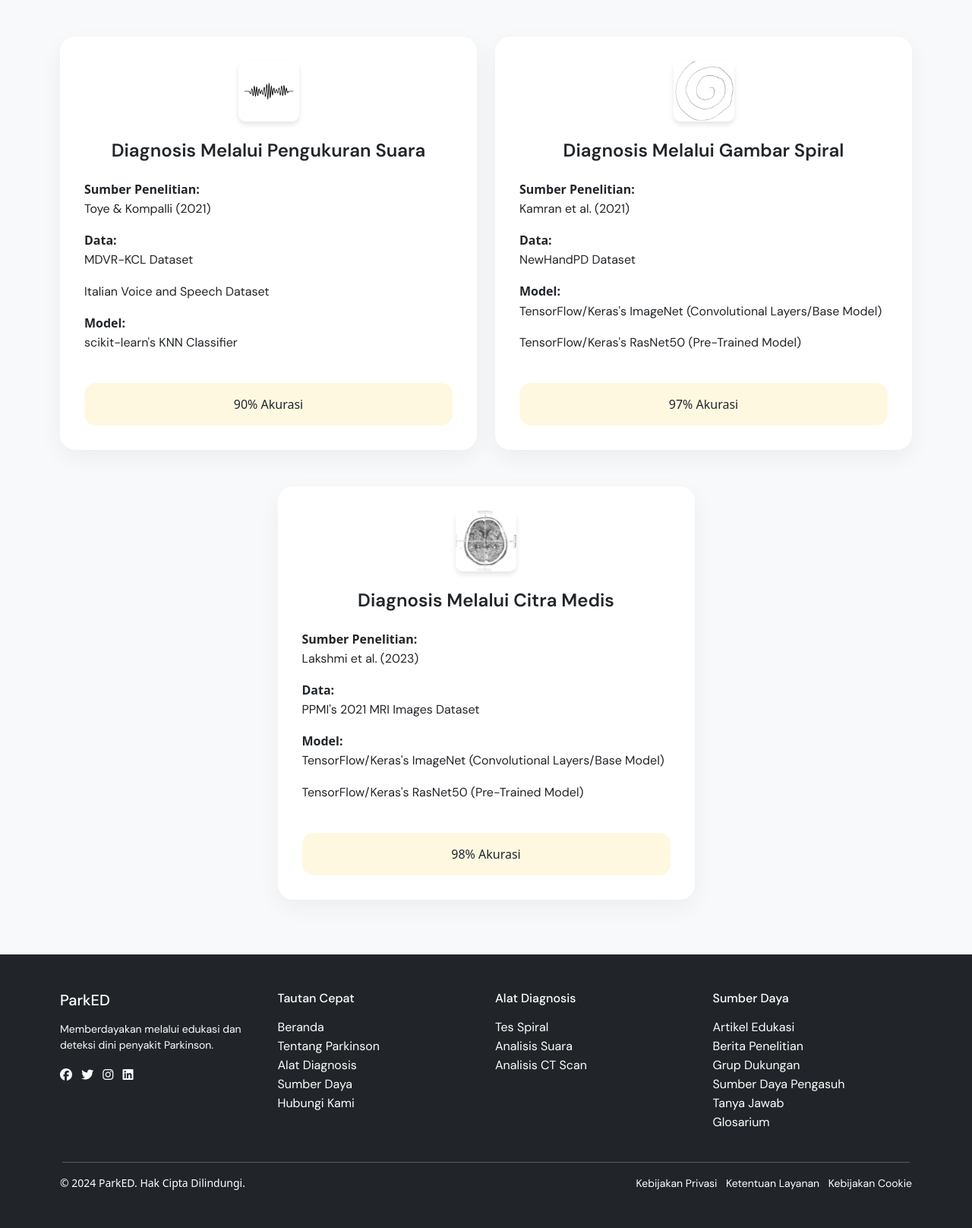
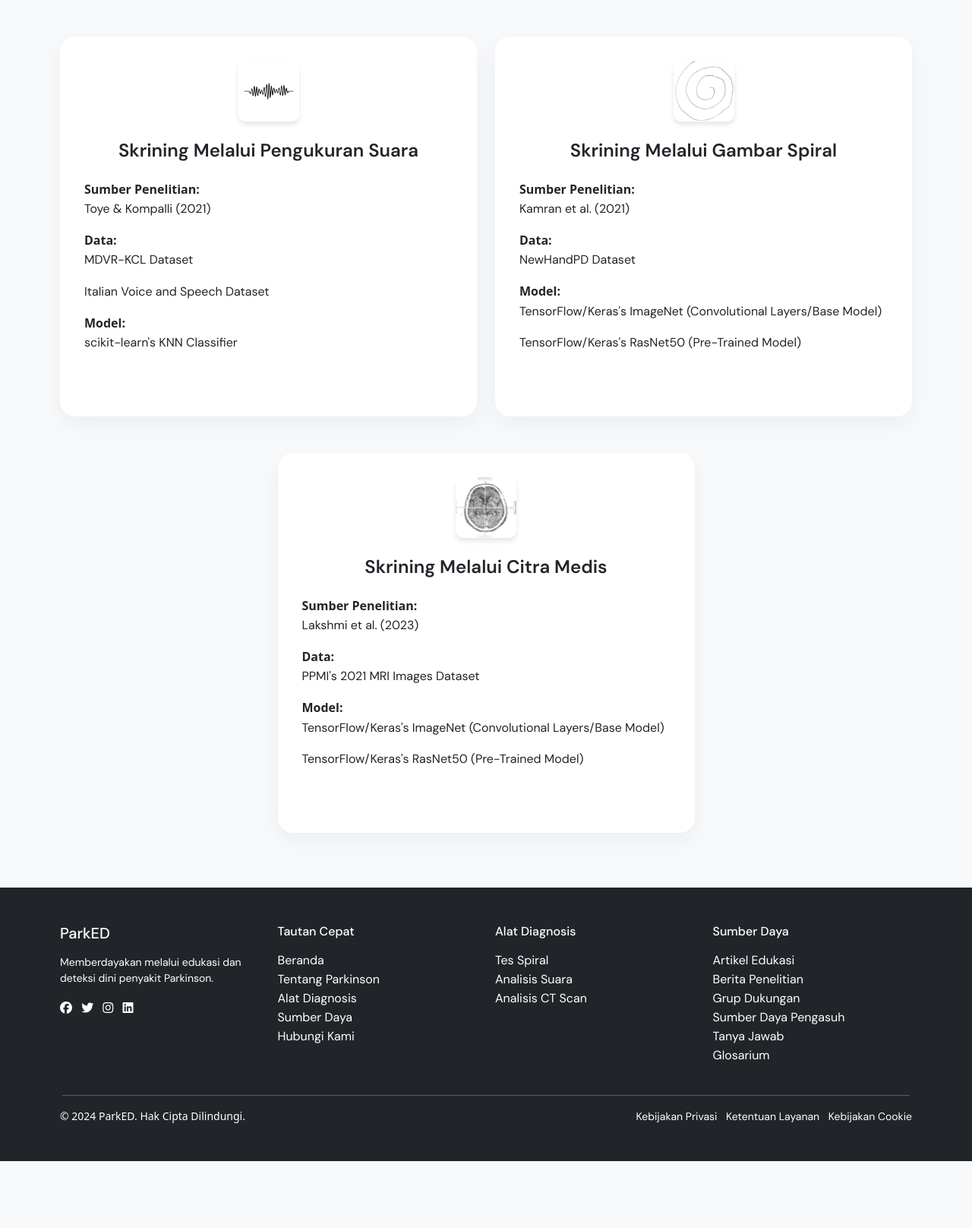
Before and after one commit to andyathsid/parked-web-monorepo, a Laravel app: page /information in a window 1280 px wide. Shown: the part 805-2421 px from the top of the page at 76% size. After the commit the page ends 2333 px from the top, so only its background shows below. Run offline with Laravel 10, Linux system fonts and the light colour scheme; some libraries are stand-ins or nearby versions.

Commit message:
refactor(frontend): update styling

```diff
--- a/web/resources/views/frontend/InfoPatien.blade.php
+++ b/web/resources/views/frontend/InfoPatien.blade.php
@@ -118,7 +118,7 @@
                         <div class="action-button">
                             <a href="/form-diagnosa" class="btn btn-warning btn-lg start-test-btn">
                                 <i class="fas fa-stethoscope me-2"></i>
-                                Diagnosa Sekarang!
+                                Cek Sekarang!
                             </a>
                         </div>
                     </div>
--- a/web/resources/views/frontend/Information.blade.php
+++ b/web/resources/views/frontend/Information.blade.php
@@ -57,7 +57,7 @@
                         <div class="method-icon">
                             <img src="assets/img/Voice.png" alt="Voice Analysis" class="img-fluid">
                         </div>
-                        <h4>Diagnosis Melalui Pengukuran Suara</h4>
+                        <h4>Skrining Melalui Pengukuran Suara</h4>
                         <ul class="method-features">
                             <li>
                                 <strong>Sumber Penelitian:</strong>
@@ -73,10 +73,6 @@
                                 <p>scikit-learn's KNN Classifier</p>
                             </li>
                         </ul>
-                        <div class="accuracy">
-                            <span class="accuracy-value">90%</span>
-                            <span class="accuracy-label">Akurasi</span>
-                        </div>
                     </div>
                 </div>
 
@@ -86,7 +82,7 @@
                         <div class="method-icon">
                             <img src="assets/img/Spiral copy.png" alt="Spiral Test" class="img-fluid">
                         </div>
-                        <h4>Diagnosis Melalui Gambar Spiral</h4>
+                        <h4>Skrining Melalui Gambar Spiral</h4>
                         <ul class="method-features">
                             <li>
                                 <strong>Sumber Penelitian:</strong>
@@ -102,10 +98,6 @@
                                 <p>TensorFlow/Keras's RasNet50 (Pre-Trained Model)</p>
                             </li>
                         </ul>
-                        <div class="accuracy">
-                            <span class="accuracy-value">97%</span>
-                            <span class="accuracy-label">Akurasi</span>
-                        </div>
                     </div>
                 </div>
 
@@ -113,9 +105,9 @@
                 <div class="col-lg-4 col-md-6 mb-4 information-fade-in">
                     <div class="method-card">
                         <div class="method-icon">
-                            <img src="assets/img/CTscan.png" alt="Medical Image Analysis" class="img-fluid">
+                            <img src="assets/img/Ctscan.png" alt="Medical Image Analysis" class="img-fluid">
                         </div>
-                        <h4>Diagnosis Melalui Citra Medis</h4>
+                        <h4>Skrining Melalui Citra Medis</h4>
                         <ul class="method-features">
                             <li>
                                 <strong>Sumber Penelitian:</strong>
@@ -131,10 +123,6 @@
                                 <p>TensorFlow/Keras's RasNet50 (Pre-Trained Model)</p>
                             </li>
                         </ul>
-                        <div class="accuracy">
-                            <span class="accuracy-value">98%</span>
-                            <span class="accuracy-label">Akurasi</span>
-                        </div>
                     </div>
                 </div>
             </div>
--- a/web/resources/views/frontend/home.blade.php
+++ b/web/resources/views/frontend/home.blade.php
@@ -6,7 +6,7 @@
             <div class="col-md-6 hero-content">
                 <h1 class="display-4 fw-bold">ParkED: Sistem Deteksi Dini Penyakit Parkinson Berbasis AI</h1>
                 <p class="lead">Temukan cara untuk mengelola</p>
-                <a class="btn btn-light btn-ripple" href="/patient-info">Diagnosa Sekarang</a>
+                <a class="btn btn-light btn-ripple" href="/patient-info">Cek Sekarang</a>
             </div>
             <div class="col-md-6 hero-image"></div>
         </div>
@@ -39,7 +39,7 @@
                         <div class="row row-cols-1 row-cols-md-3 g-4">
                             <div class="col">
                                 <div class="card h-100 bg-custom">
-                                    <img src="assets/img/Spiral.png" class="card-img-top py-2 px-2" alt="Gambar Otak"
+                                    <img src="assets/img/Spiral copy.png" class="card-img-top py-2 px-2" alt="Spiral"
                                         loading="lazy">
                                     <div class="card-body">
                                         <h5 class="card-title">Skrining 1</h5>
@@ -61,7 +61,7 @@
                             </div>
                             <div class="col">
                                 <div class="card h-100 bg-custom">
-                                    <img src="assets/img/CTscan.png" class="card-img-top py-2 px-2" alt="Gambar Otak"
+                                    <img src="assets/img/Ctscan.png" class="card-img-top py-2 px-2" alt="Gambar Otak"
                                         loading="lazy">
                                     <div class="card-body">
                                         <h5 class="card-title">Skrining 3</h5>
```
Also changed, not shown: web/resources/views/backend/layout/navbar.blade.php (line endings or trailing spaces).
